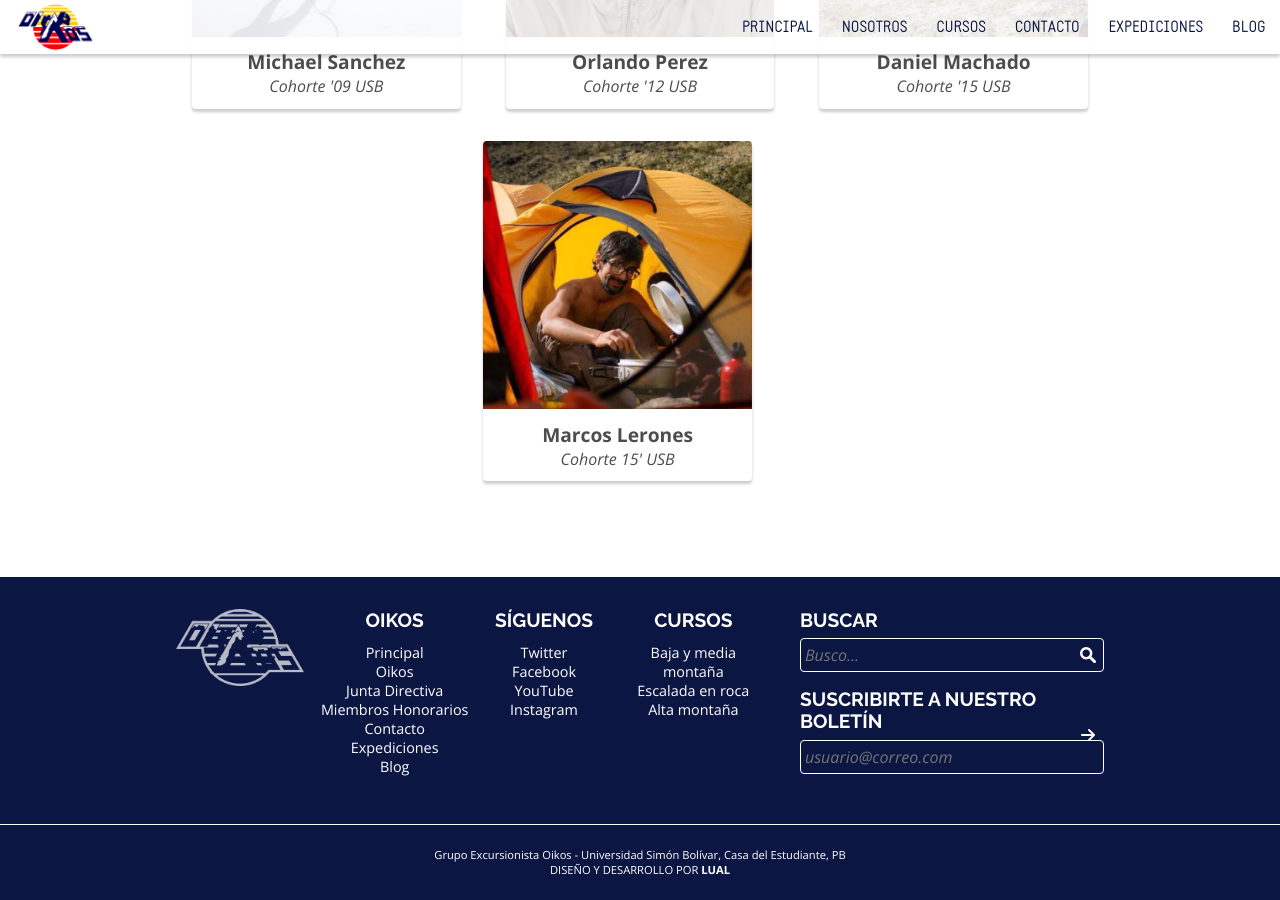
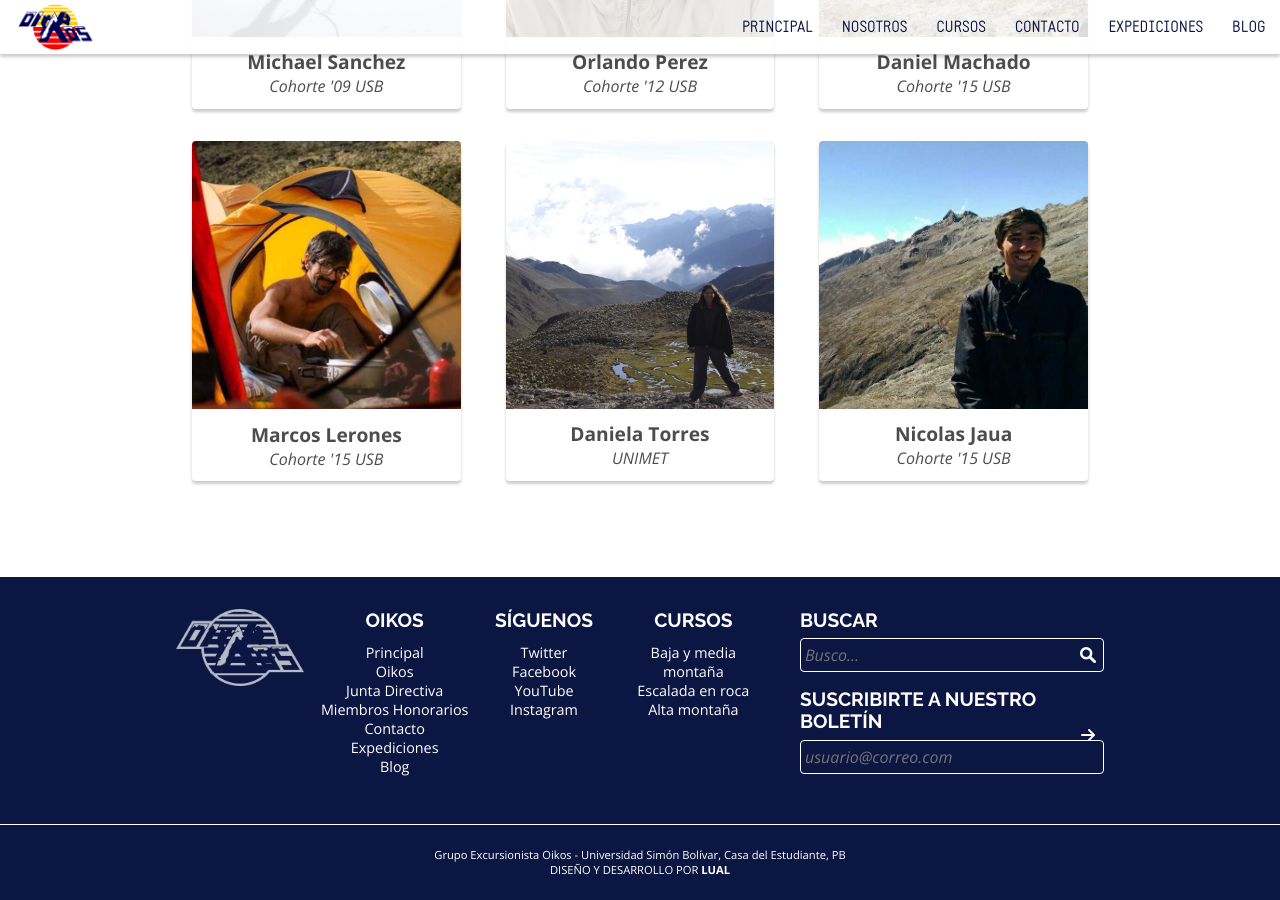
Before and after one commit to geoikos/geoikos, a Jekyll site: the page built from nosotros/n-miembros.html, in a window 1280 px wide and 900 px high, scrolled down 1222 px. Built offline with Jekyll 4.4.1, drawn with Linux system fonts in a browser that asks for light colours; nearby versions of some CDN libraries; comment, search, counter and statistics services are not loaded.

Commit message:
New Members Added

```diff
--- a/_data/miembros.yml
+++ b/_data/miembros.yml
@@ -40,4 +40,12 @@
 
 - name: Marcos Lerones
   picture: /assets/img/miembros/profile-lerones.jpg
-  carrera: Cohorte 15' USB
+  carrera: Cohorte '15 USB
+
+- name: Daniela Torres
+  picture: /assets/img/miembros/profile-daniela.jpg
+  carrera: UNIMET
+
+- name: Nicolas Jaua
+  picture: /assets/img/miembros/profile-nico.jpg
+  carrera: Cohorte '15 USB
```
